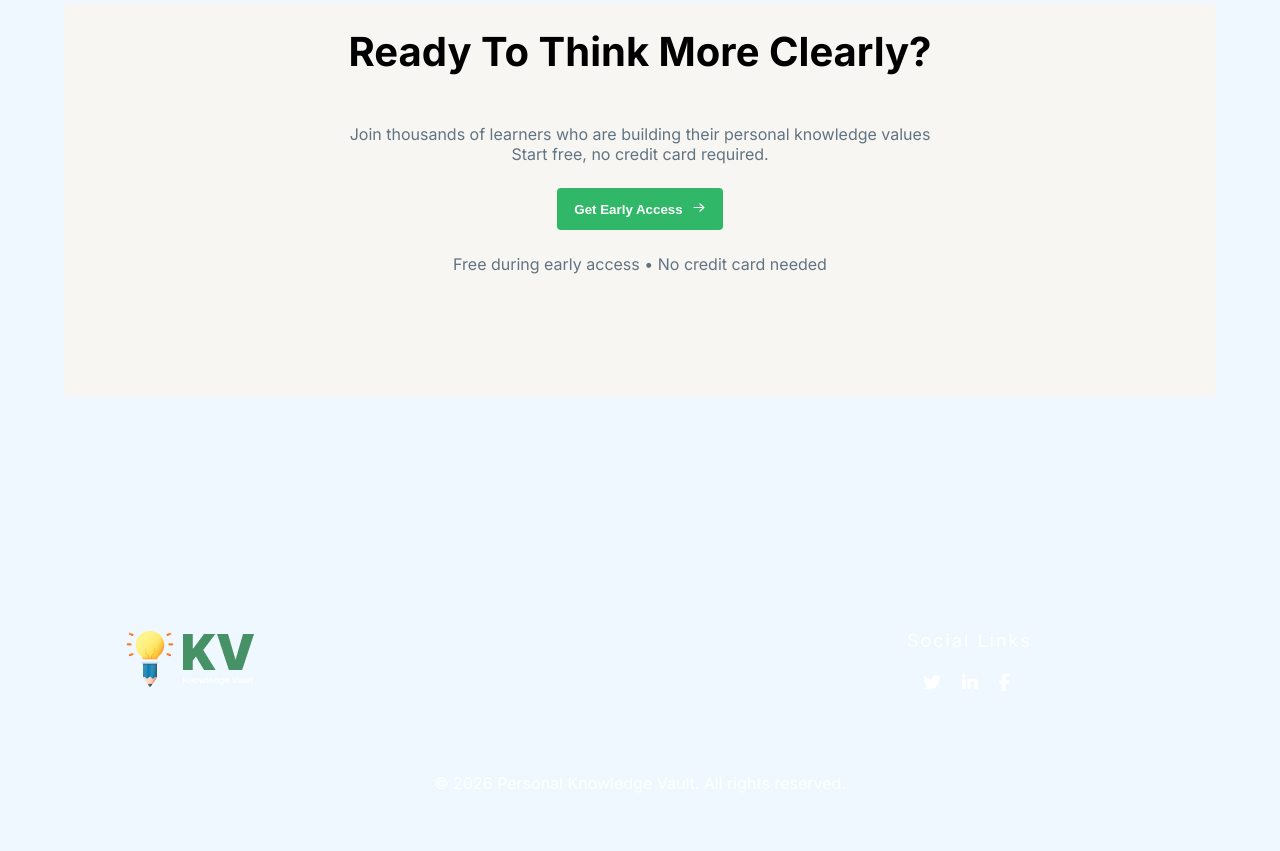
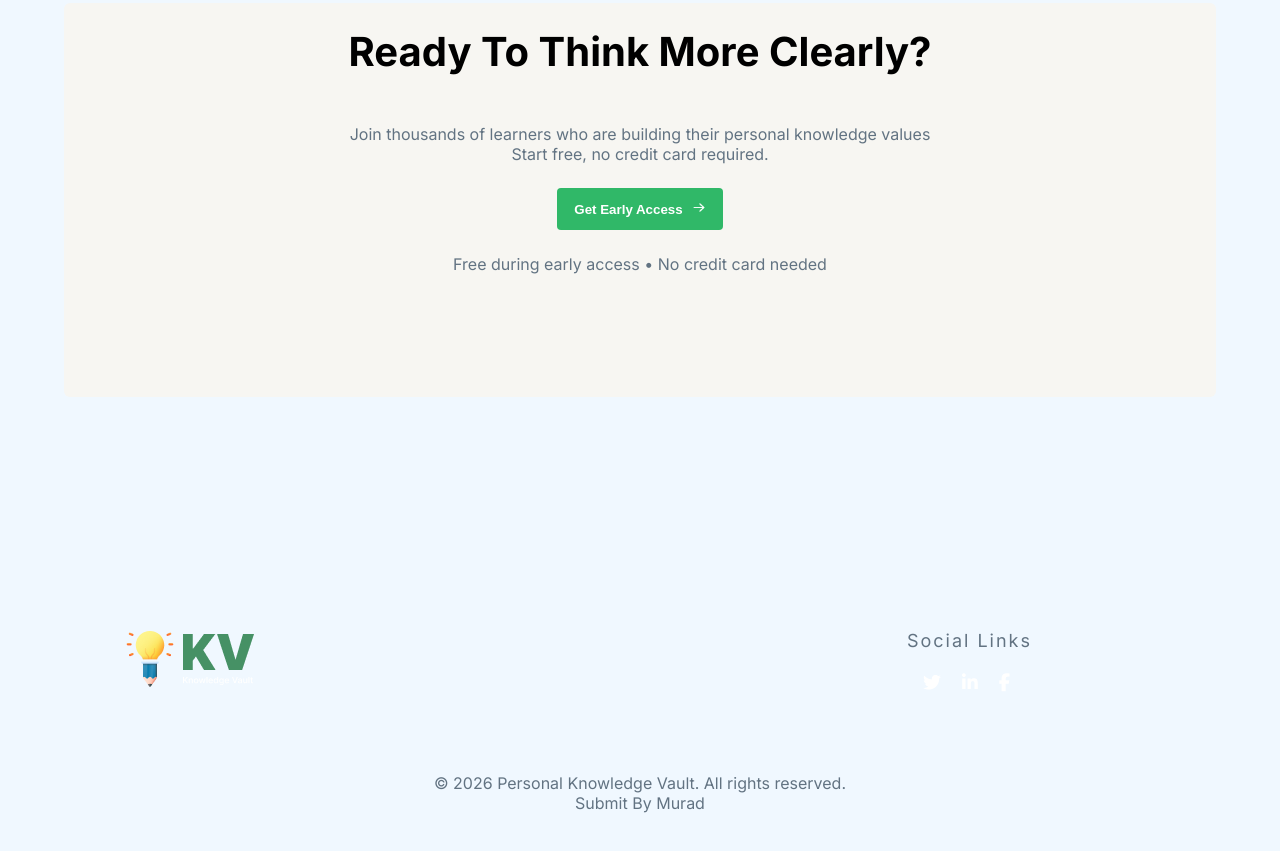
Before and after one commit to muradvc/PH-B13-ASS-01, a plain HTML site: page index.html in a window 1280 px wide. Shown: the part 2023-2874 px from the top of the page. Before the commit the page ends 2832 px from the top, so only its background shows below. Drawn offline with Linux system fonts and the light colour scheme.

Commit message:
edit some commant

```diff
--- a/index.html
+++ b/index.html
@@ -15,7 +15,7 @@
 </head>
 
 <body class="inter-font" style="background-color: aliceblue;">
-  <!-- amar header section -->
+  <!-- Bismillah-->
   <header>
     <nav>
       <div class="logo">
@@ -134,8 +134,7 @@
       <p>Join thousands of learners who are building their personal knowledge values <br> Start free, no credit card
         required.</p>
       <div class="hero-section-btn">
-        <button class="btn-c">Get Early Access <img src="./B13-A01-Knowledge-Vault/assets/ArrowRight.png"
-            alt="">
+        <button class="btn-c">Get Early Access <img src="./B13-A01-Knowledge-Vault/assets/ArrowRight.png" alt="">
       </div>
       <p>Free during early access • No credit card needed</p>
 
@@ -146,7 +145,8 @@
       <div class="footer-f">
         <img src="./B13-A01-Knowledge-Vault/assets/logo-footer.png" alt="">
       </div>
-      <div class="social-icons"><p>Social Links</p><br>
+      <div class="social-icons">
+        <p>Social Links</p><br>
         <a href="https://twitter.com" target="_blank">
           <i class="fa-brands fa-twitter"></i>
         </a>
@@ -162,11 +162,13 @@
 
     </div>
     <div class="footer-copyright">
-      © 2026 Personal Knowledge Vault. All rights reserved.
+      © 2026 Personal Knowledge Vault. All rights reserved. <br>Submit By Murad
     </div>
 
   </section>
 
+  <!-- Alhamdulliah -->
+
 </body>
 
 </html>
--- a/style.css
+++ b/style.css
@@ -289,31 +289,39 @@ nav ul li a {
 
 #footer-section {
   width: 100%;
-  height: 300px;
+  height: 362px;
   background: linear-gradient(rgb(0, 32, 59));
 }
-.footer-contant{
+
+.footer-contant {
   padding: 120px 120px 80px 120px;
   width: 90%;
 }
-.footer-contant{
+
+.footer-contant {
   display: flex;
   justify-content: space-between;
   align-items: center;
   font-size: 18px;
 }
-.footer-contant .social-icons p{
-  color: white;
+
+.footer-contant .social-icons p {
+  color:#627382;
   letter-spacing: 2px;
 
 }
-.footer-contant .social-icons a{
+
+.footer-contant .social-icons a {
   text-decoration: none;
   color: white;
   margin-left: 16px;
 }
-.footer-copyright{
+
+.footer-copyright {
   color: white;
-  margin: ;
   text-align: center;
+  color: #627382;
 }
+
+
+/* submit by Murad */
```
